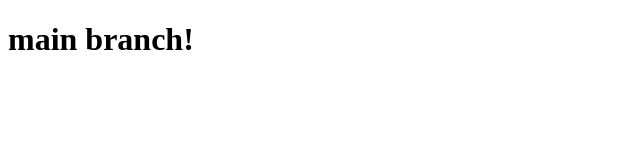
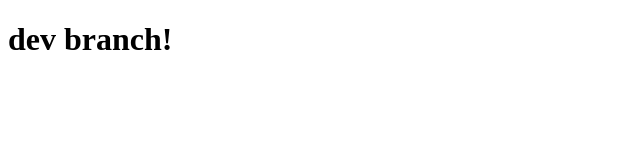
Before and after one commit to selkasse/netlify-test, a plain HTML site: page index.html in a window 1280 px wide. Shown: the whole page, without its empty margins (0-640 px from the left). Drawn offline with Linux system fonts and the light colour scheme.

Commit message:
update html on dev branch

```diff
--- a/index.html
+++ b/index.html
@@ -6,6 +6,6 @@
     <title>netlify test</title>
   </head>
   <body>
-    <h1>main branch!</h1>
+    <h1>dev branch!</h1>
   </body>
 </html>
```
